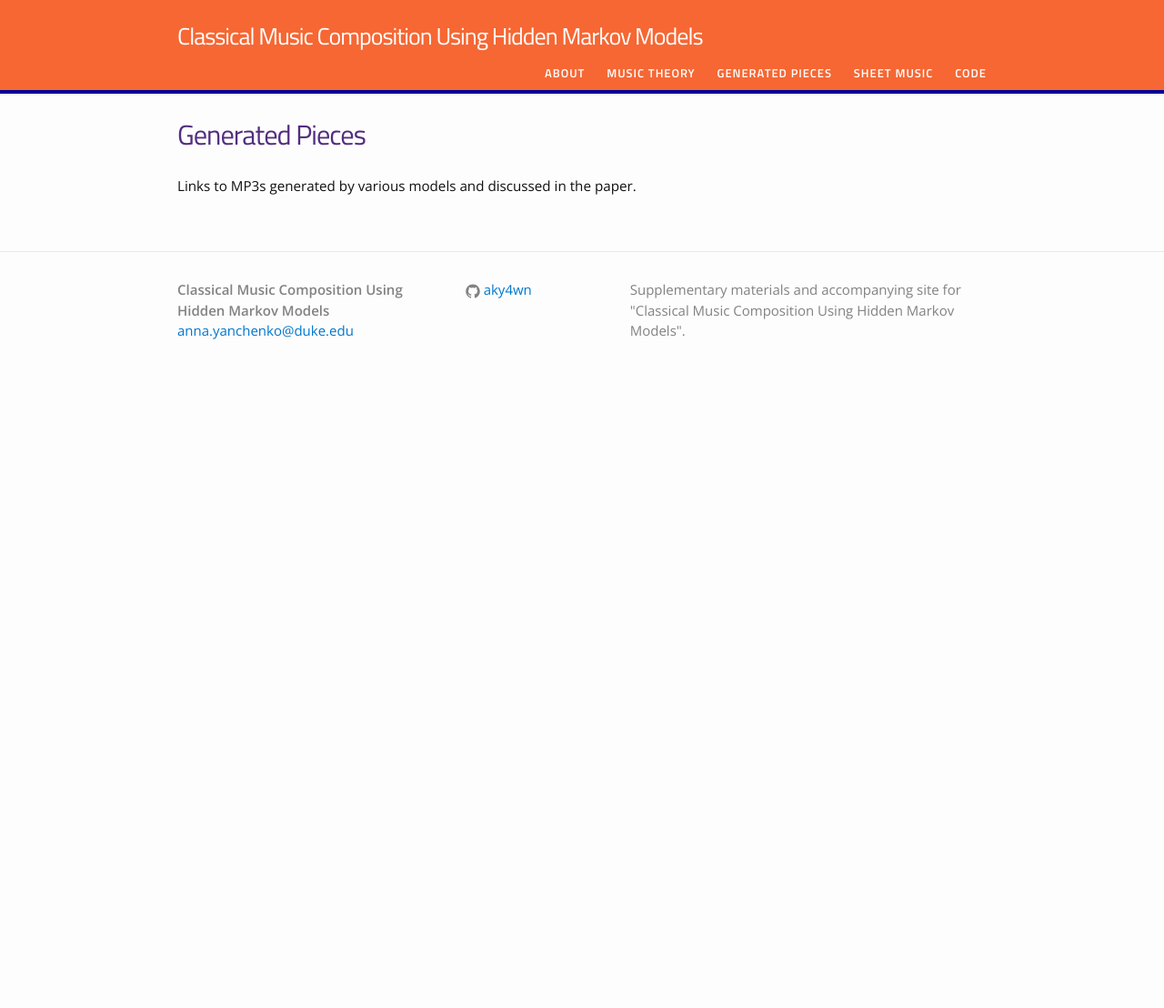
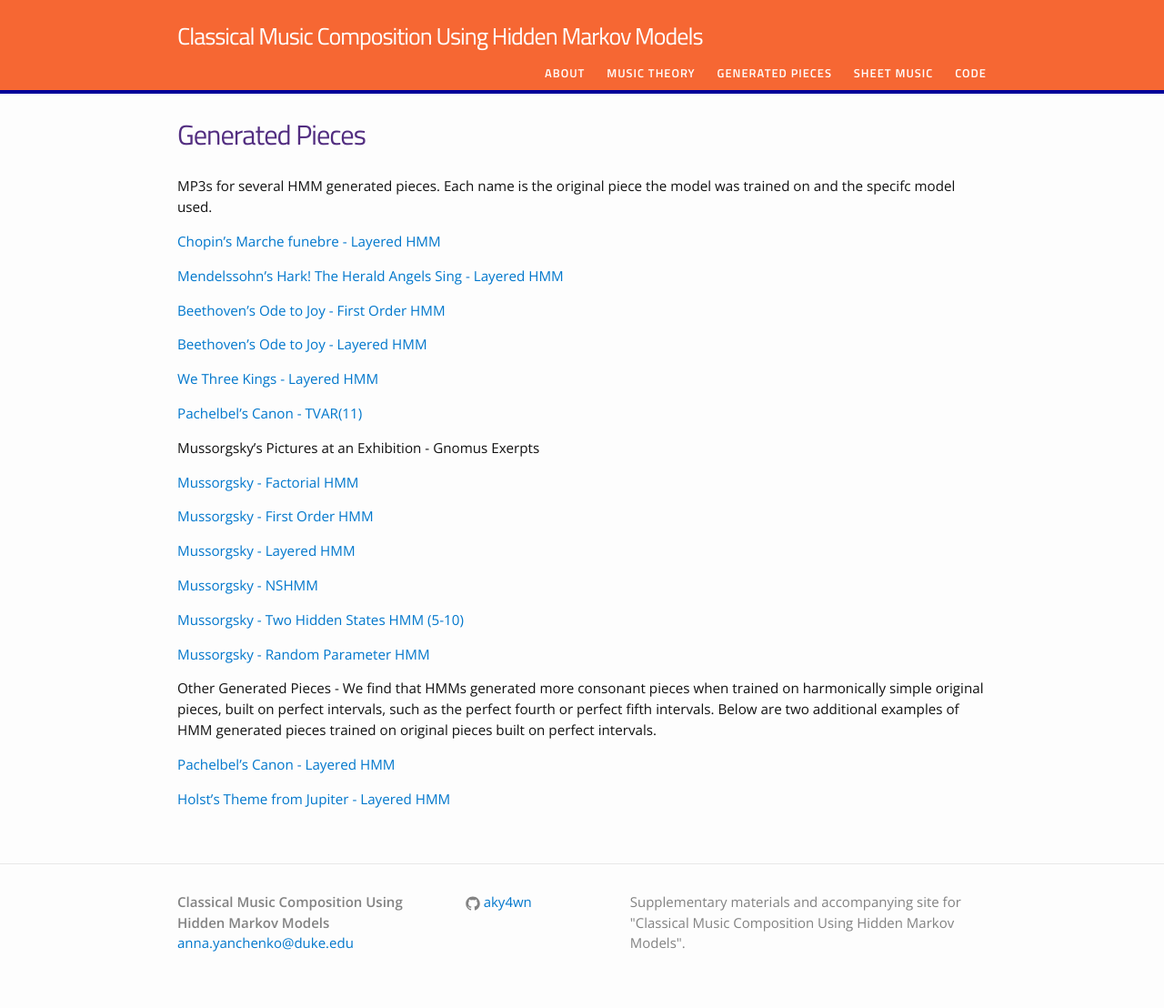
Before and after one commit to aky4wn/Classical-Music-Composition-Using-State-Space-Models, a Jekyll site: the page built from pieces.md, in a window 1280 px wide. Shown: the whole page at 91% size. Built offline with Jekyll 4.4.1, drawn with Linux system fonts in a browser that asks for light colours; before the commit the page ends 900 px from its top, so only the background shows below that.

Commit message:
Update pieces.md

```diff
--- a/pieces.md
+++ b/pieces.md
@@ -3,4 +3,36 @@ layout: page
 title: Generated Pieces
 permalink: /pieces/
 ---
-Links to MP3s generated by various models and discussed in the paper.
+MP3s for several HMM generated pieces. Each name is the original piece the model was trained on and the specifc model used.
+
+[Chopin's Marche funebre - Layered HMM]({{ site.url }}/Generated Pieces/chopin3_layered.mp3)
+
+[Mendelssohn's Hark! The Herald Angels Sing - Layered HMM]({{ site.url }}/Generated Pieces/Hark_Layered.mp3)
+
+[Beethoven's Ode to Joy - First Order HMM]({{ site.url }}/Generated Pieces/ode_to_joy_first.mp3)
+
+[Beethoven's Ode to Joy - Layered HMM]({{ site.url }}/Generated Pieces/ode-to-joy_layered.mp3)
+
+[We Three Kings - Layered HMM]({{ site.url }}/Generated Pieces/we-three-kings_layered.mp3)
+
+[Pachelbel's Canon - TVAR(11)]({{ site.url }}/Generated Pieces/pachelbel_TVAR11.mp3)
+
+Mussorgsky's Pictures at an Exhibition - Gnomus Exerpts
+
+[Mussorgsky - Factorial HMM]({{ site.url }}/Generated Pieces/Mussorgsky Example/MussFactorial.mp3)
+
+[Mussorgsky - First Order HMM]({{ site.url }}/Generated Pieces/Mussorgsky Example/MussFirstOrder.mp3)
+
+[Mussorgsky - Layered HMM]({{ site.url }}/Generated Pieces/Mussorgsky Example/MussLayered.mp3)
+
+[Mussorgsky - NSHMM]({{ site.url }}/Generated Pieces/Mussorgsky Example/MussNSHMM.mp3)
+
+[Mussorgsky - Two Hidden States HMM (5-10)]({{ site.url }}/Generated Pieces/Mussorgsky Example/MussTwo5-10.mp3)
+
+[Mussorgsky - Random Parameter HMM]({{ site.url }}/Generated Pieces/Mussorgsky Example/MussRandom.mp3)
+
+Other Generated Pieces - We find that HMMs generated more consonant pieces when trained on harmonically simple original pieces, built on perfect intervals, such as the perfect fourth or perfect fifth intervals. Below are two additional examples of HMM generated pieces trained on original pieces built on perfect intervals.
+
+[Pachelbel's Canon - Layered HMM]({{ site.url }}/Generated Pieces/pachelbel_layered.mp3)
+
+[Holst's Theme from Jupiter - Layered HMM]({{ site.url }}/Generated Pieces/Jupiter_layered.mp3)
```
